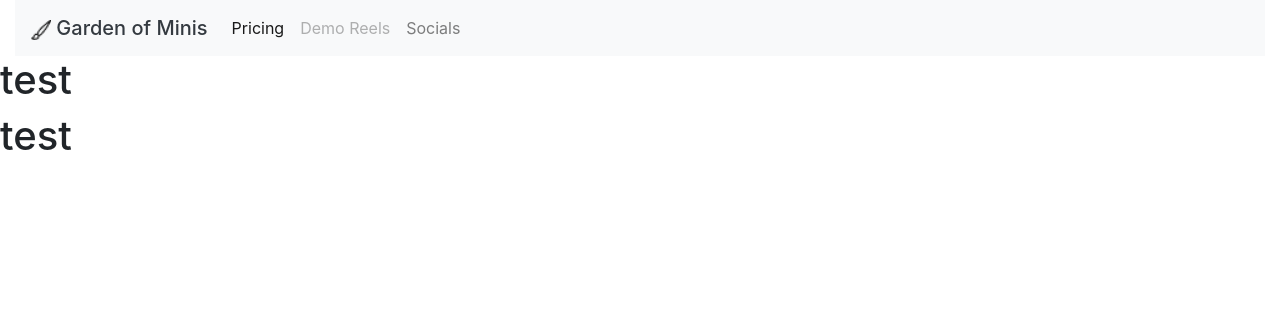
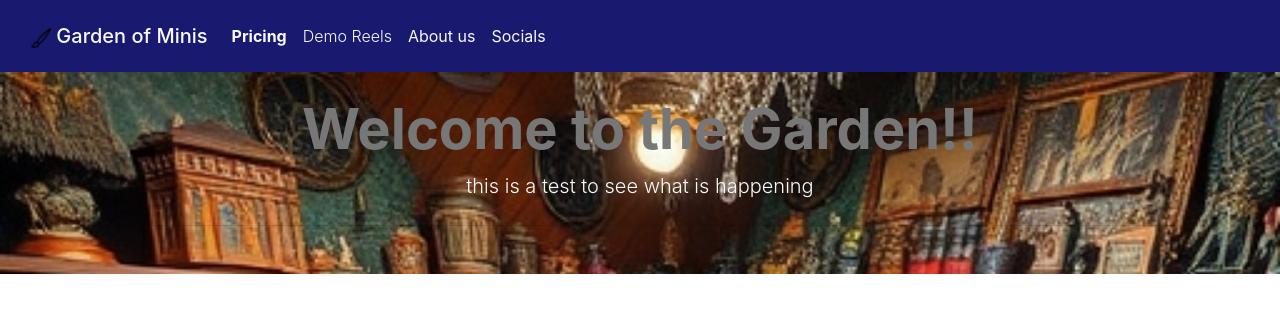
Before and after one commit to Greentaylor27/atlas-bootstrap, a plain HTML site: page index.html in a window 1280 px wide. Drawn offline with nearby package versions, Linux system fonts and the light colour scheme; a web font is replaced by a local one.

Commit message:
Sending what I have so far to get something in just in case

```diff
--- a/index.html
+++ b/index.html
@@ -19,30 +19,41 @@
         <link rel="stylesheet" href="styles.css">
     </head>
     <body>
-        <header class="">
-            <div class="container-fluid">
-                <nav class="navbar navbar-expand-lg navbar-light bg-light" id="navbarNav">
-                    <a href="index.html" class="navbar-brand mb-0 h1 text-dark">
+        <header>
+            <div class="container-fluid bg-blue">
+
+                <!-- Navbar -->
+                <nav class="navbar navbar-expand-lg navbar-light p-3" id="navbarNav">
+                    <a href="index.html" class="navbar-brand mb-0 h1 text-light">
                         <img src="img/brush.png" alt="Paintbrush" height="20">
                         Garden of Minis
                     </a>
-                    <button class="navbar-toggler" type="button" data-toggle="collapse" data-target="#navbarNav1" aria-controls="navbarNav" aria-expanded="show" aria-label="Toggle navigation">
+
+                    <!-- Navbar Toggler for Responsive design -->
+                    <button class="navbar-toggler border-0 bg-light" type="button" data-toggle="collapse" data-target="#navbarNav1" aria-controls="navbarNav" aria-expanded="show" aria-label="Toggle navigation">
                         <span class="navbar-toggler-icon"></span>
                     </button>
+
+                    <!-- Navbar contents -->
                     <div class="collapse navbar-collapse" id="navbarNav1">
                         <ul class="navbar-nav">
                             <li class="nav-item">
-                                <a href="pricing.html" class="nav-link active">
+                                <a href="pricing.html" class="nav-link active text-light font-weight-bold">
                                     Pricing
                                 </a>
                             </li>
                             <li class="nav-item disabled">
-                                <a href="demo-reel.html" class="nav-link disabled">
+                                <a href="#" class="nav-link disabled text-light font-weight-light">
                                     Demo Reels
                                 </a>
                             </li>
                             <li class="nav-item">
-                                <a href="socials.html" class="nav-link">
+                                <a href="#" class="nav-link text-light">
+                                    About us
+                                </a>
+                            </li>
+                            <li class="nav-item">
+                                <a href="#" class="nav-link text-light">
                                     Socials
                                 </a>
                             </li>
@@ -52,16 +63,15 @@
             </div>
         </header>
 
+        <!-- Banner Section-->
         <main>
-            <h1>
-                test
-            </h1>
+            <div class="jumbotron jumbotron-fluid py-4">
+                <div class="container">
+                    <h1 class="display-4 text-grey text-center font-weight-bold">Welcome to the Garden!!</h1>
+                    <p class="lead text-light text-center">this is a test to see what is happening</p>
+                    <hr class="my-4">
+                </div>
+            </div>
         </main>
-
-        <footer>
-            <h1>
-                test
-            </h1>
-        </footer>
     </body>
 </html>
--- a/styles.css
+++ b/styles.css
@@ -1,3 +1,14 @@
-.container-flui {
-    border: .1rem blue solid;
+.bg-blue {
+    background-color: #191970 !important;
 }
+
+.jumbotron {
+    /* Backgorund image was ai generated as are most pictures in this project */
+    background-image: url(img/background.jpg);
+    background-repeat: no-repeat;
+    background-size: 100%;
+}
+
+.text-grey {
+    color: #777777;
+}
```
Also changed, not shown: pricing.html (+20 -12 lines), img/background.jpg (added).
